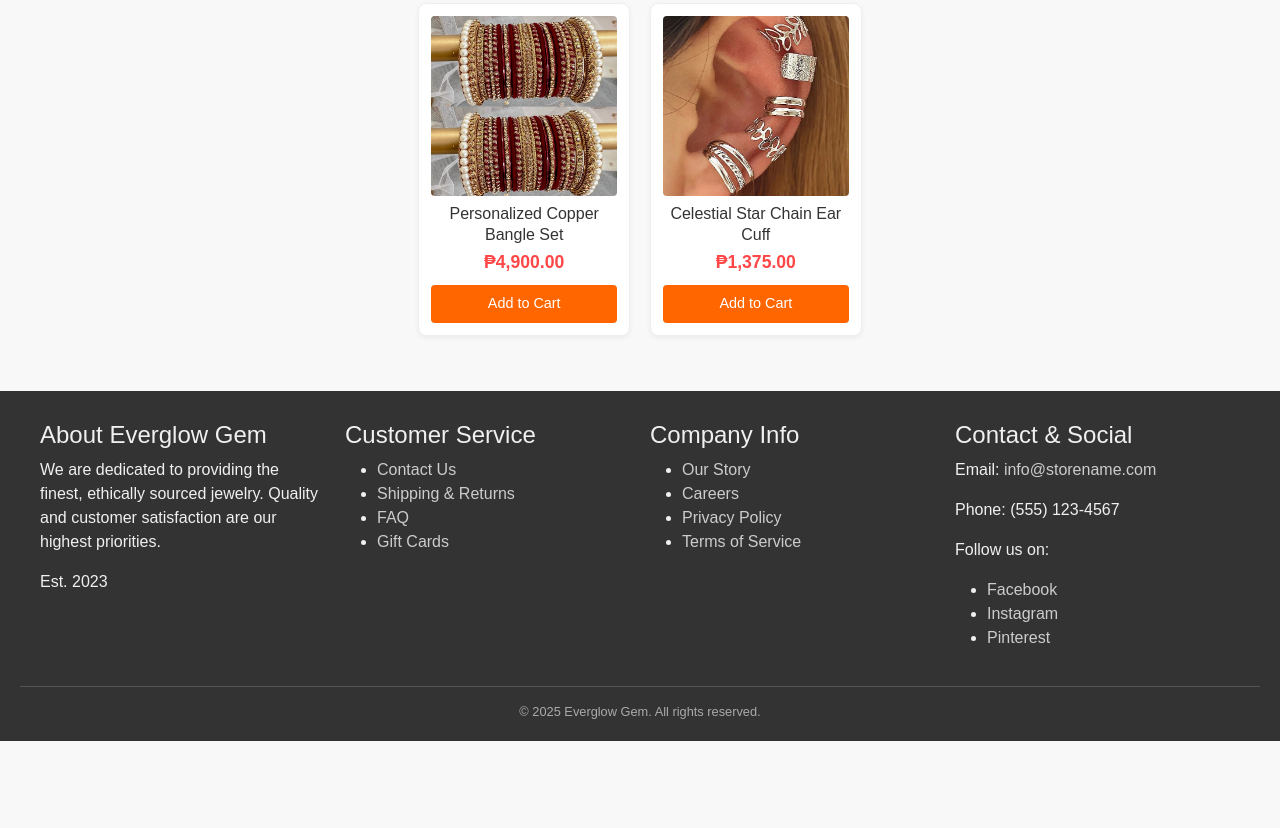
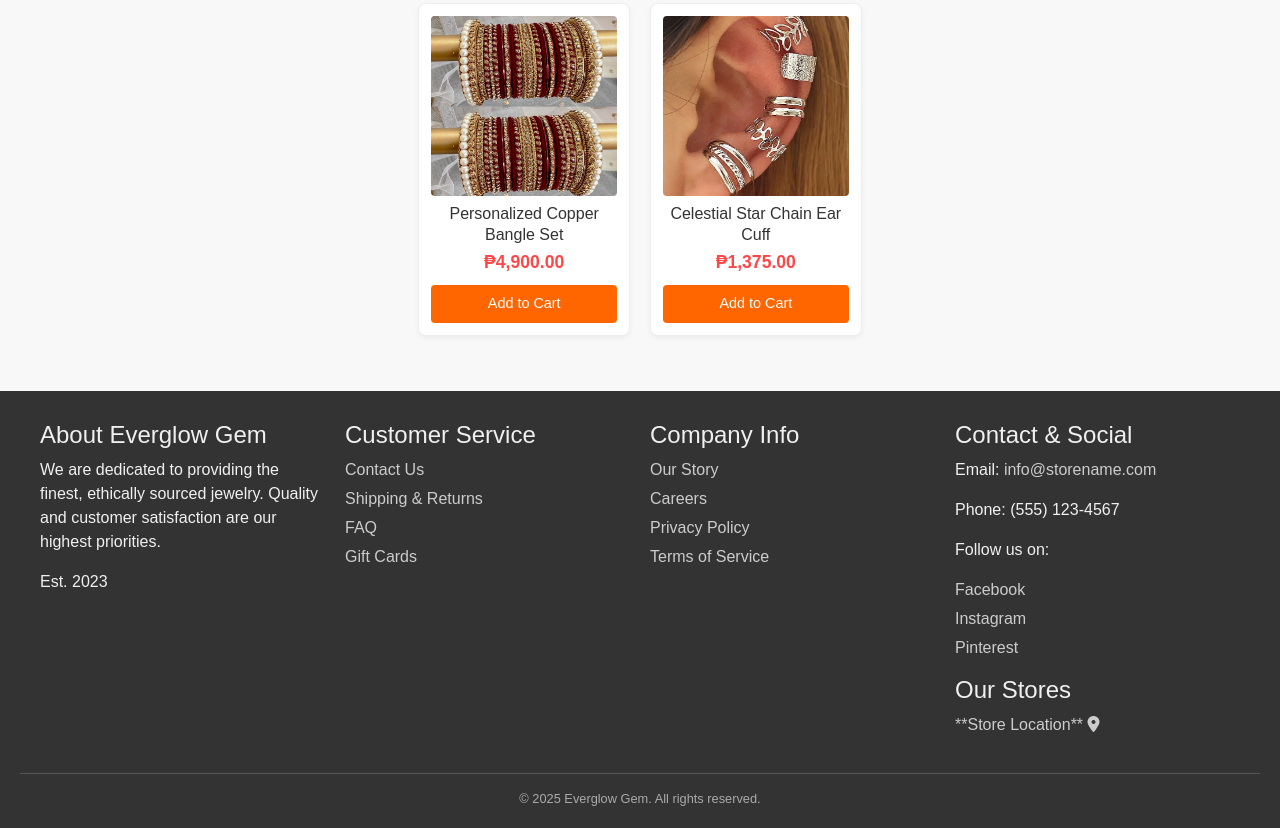
Before and after one commit to sheenacan03/front, a plain HTML site: page index.html in a window 1280 px wide. Shown: the part 1190-2018 px from the top of the page. Before the commit the page ends 1931 px from the top, so only its background shows below. Drawn offline with nearby package versions, Linux system fonts and the light colour scheme.

Commit message:
Update index.html

```diff
--- a/index.html
+++ b/index.html
@@ -223,6 +223,15 @@
             text-decoration: none;
         }
 
+        .footer-column ul {
+            list-style: none; /* Add this to remove bullets from footer lists */
+            padding: 0;
+        }
+
+        .footer-column ul li {
+            margin-bottom: 5px;
+        }
+
         .footer-bottom {
             text-align: center;
             padding-top: 15px;
@@ -363,11 +372,15 @@
                     <li><a href="#">Instagram</a></li>
                     <li><a href="#">Pinterest</a></li>
                 </ul>
+                <h4 class="mt-3">Our Stores</h4>
+                <ul>
+                    <li><a href="https://maps.app.goo.gl/3EESi3p97mBNENhb9" target="_blank" rel="noopener noreferrer">**Store Location** <i class="fas fa-map-marker-alt"></i></a></li>
+                </ul>
             </div>
         </div>
 
         <div class="footer-bottom">
-            &copy; 2025 Everglow Gem. All rights reserved.
+            © 2025 Everglow Gem. All rights reserved.
         </div>
     </footer>
 
```
